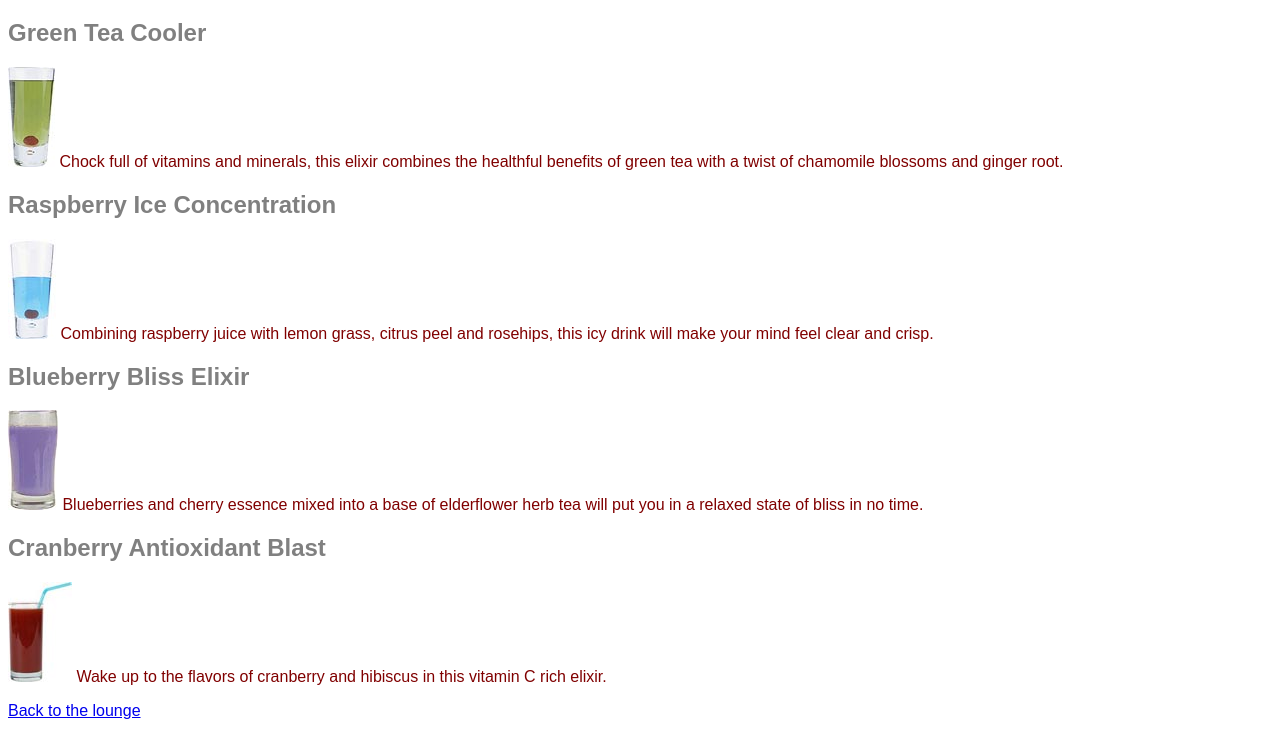
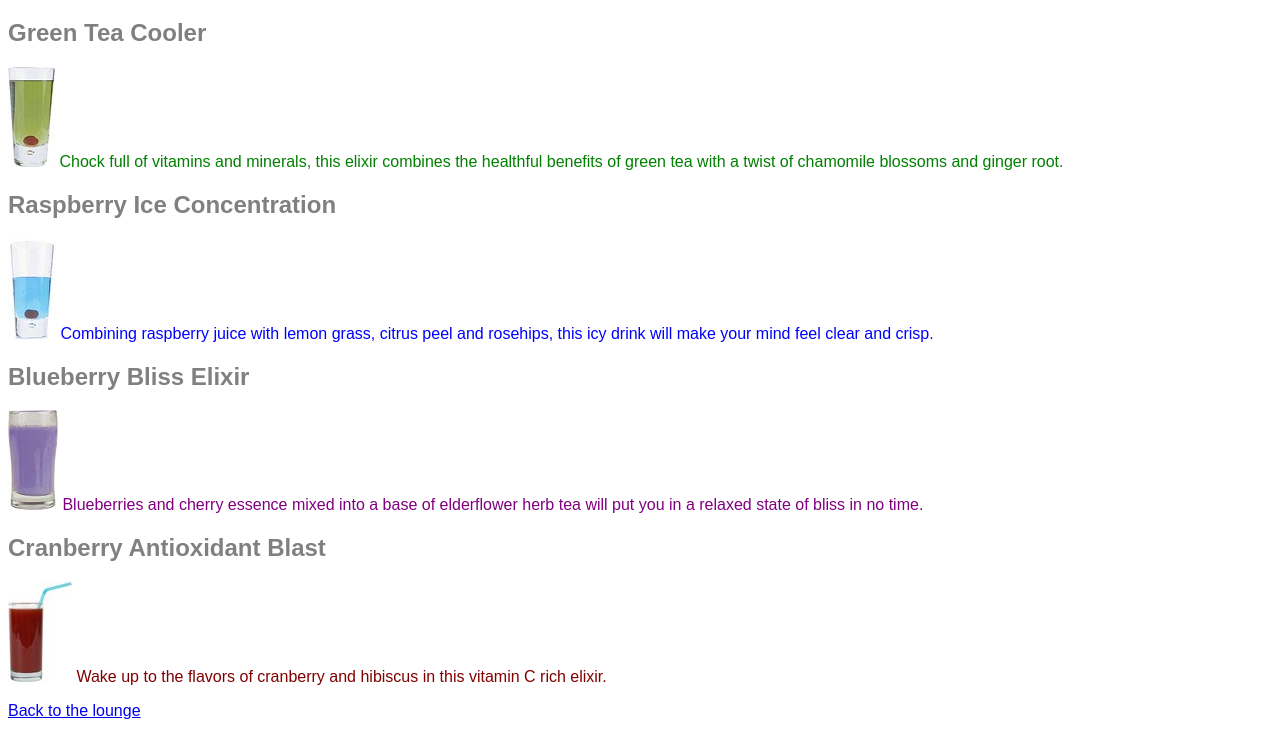
Before and after one commit to Alexsandra127/Starbuzz-Coffee, a plain HTML site: page lounge/beverages/elixir.html in a window 1280 px wide. Shown: the part 61-800 px from the top of the page. Drawn offline with Linux system fonts and the light colour scheme.

Commit message:
Add classes CSS

```diff
--- a/lounge/beverages/elixir.html
+++ b/lounge/beverages/elixir.html
@@ -9,21 +9,21 @@
 		<h1>Our Elixirs</h1>
 
 		<h2>Green Tea Cooler</h2>
-		<p>
+		<p class="greentea">
 			<img src="../images/green.jpg">
 			Chock full of vitamins and minerals,  this elixir
 			combines the healthful benefits of green tea with
 			a twist of chamomile blossoms and ginger root.
 		</p>
 		<h2>Raspberry Ice Concentration</h2>
-		<p>
+		<p class="raspberry">
 			<img src="../images/lightblue.jpg">
 			Combining raspberry juice with lemon grass,
 			citrus peel and rosehips, this icy drink
 			will make your mind feel clear and crisp.
 		</p>
 		<h2>Blueberry Bliss Elixir</h2>
-			<p>
+			<p class="blueberry">
 				<img src="../images/blue.jpg">
 				Blueberries and cherry essence mixed into a base
 				of elderflower herb tea will put you in a relaxed
--- a/lounge/lounge.css
+++ b/lounge/lounge.css
@@ -12,5 +12,15 @@ h1, h2 {
 
 			p {
 				color:maroon;
+			}
+			p.greentea{
+						color:green;
+			}
 
+			p.raspberry{
+						color: blue;
 			}
+
+			p.blueberry{
+						color:purple;
+			}
```
